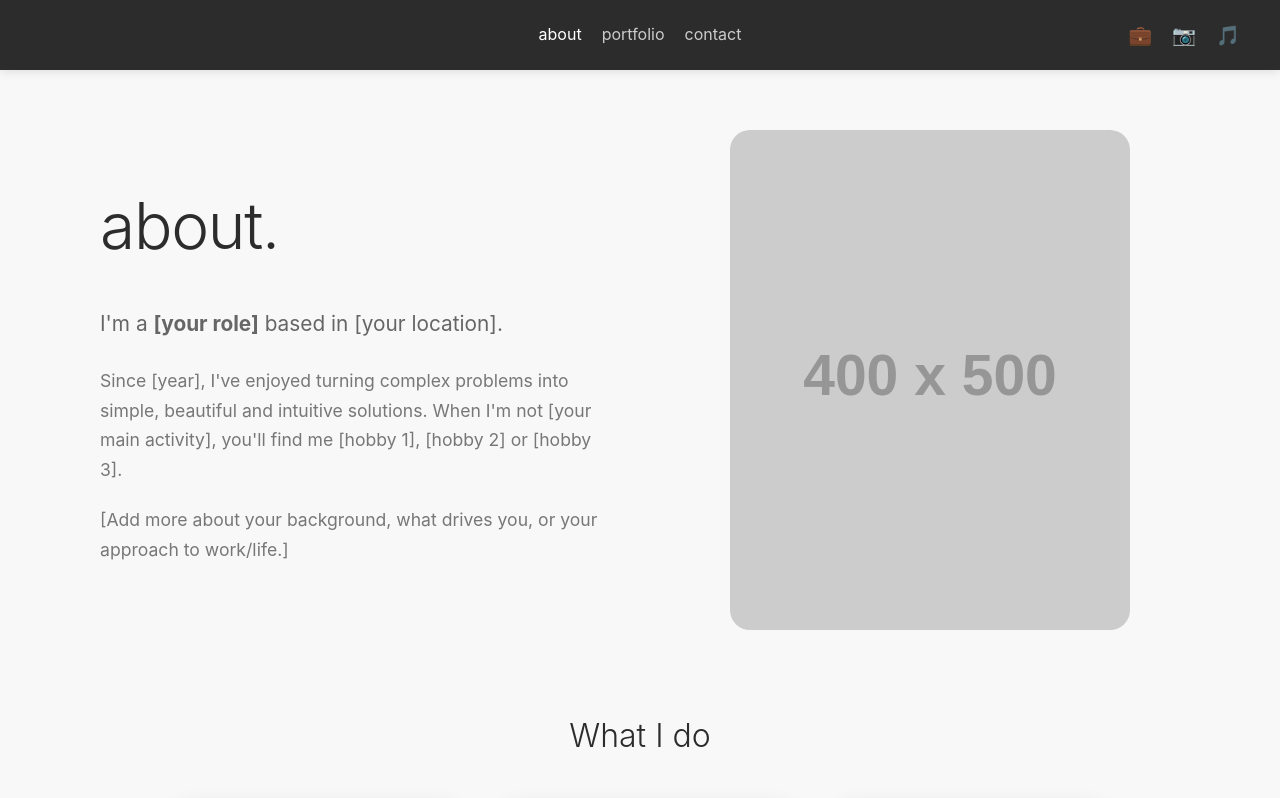
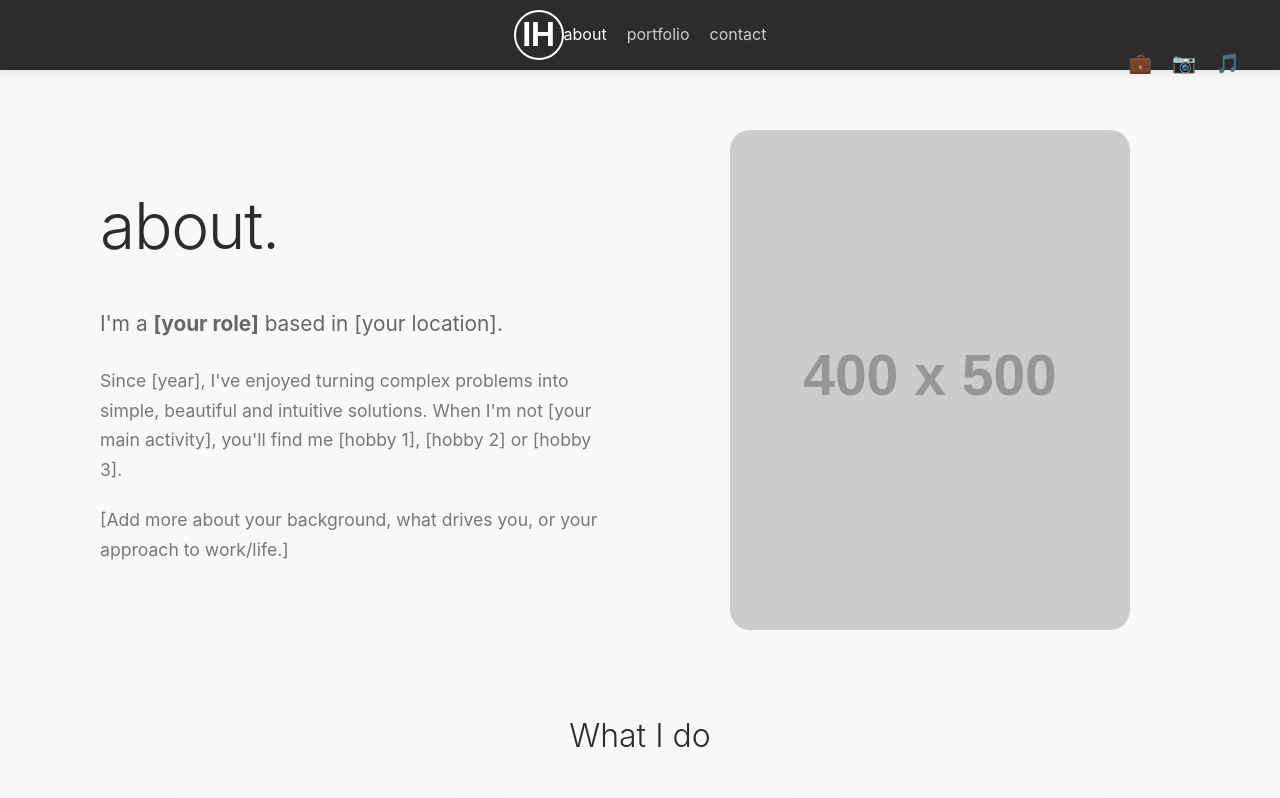
Before and after one commit to izabellahermogenes/izabellahermogenes.github.io, a plain HTML site: page about.html in a window 1280 px wide. Shown: the top 798 px of the page. Drawn offline with Linux system fonts and the light colour scheme; placeholder pictures from the web are drawn by us.

Commit message:
Update about.html

```diff
--- a/about.html
+++ b/about.html
@@ -275,6 +275,9 @@
     <!-- Navigation -->
     <nav class="nav">
         <div class="nav-container">
+            <a href='#' class="logo">IH</a>
+
+            <div class="nav-center">
                 <ul class="nav-menu">
                     <li><a href="about.html" class="nav-link active">about</a></li>
                     <li><a href="portfolio.html" class="nav-link">portfolio</a></li>
@@ -284,6 +287,7 @@
                     <a href="https://linkedin.com/in/izabella-hermogenes/" class="social-link" target="_blank" title="LinkedIn">💼</a>
                     <a href="https://instagram.com/izahermogenes" class="social-link" target="_blank" title="Instagram">📷</a>
                     <a href="https://www.tiktok.com/@saaabdh" class="social-link" target="_blank" title="TikTok">🎵</a>
+                </div>
             </div>
         </div>
     </nav>
```
Lines whose indentation alone changed are shown as unchanged.
